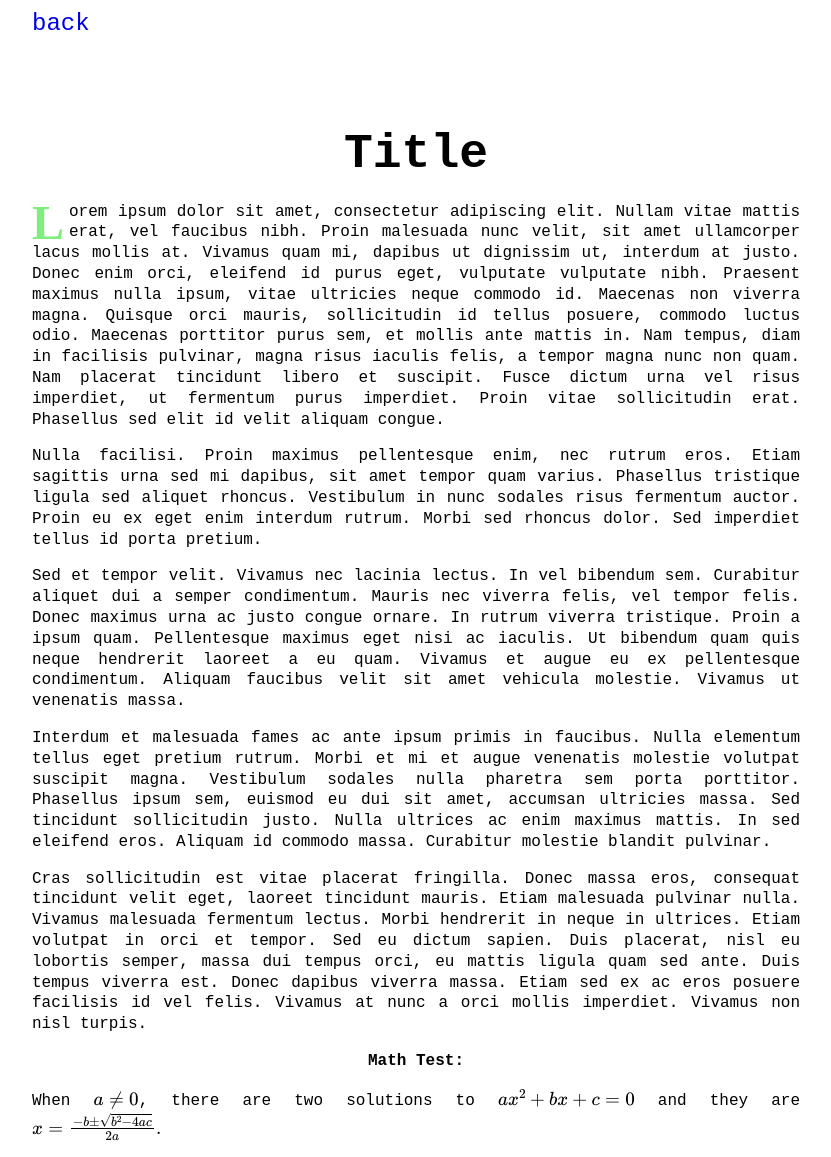
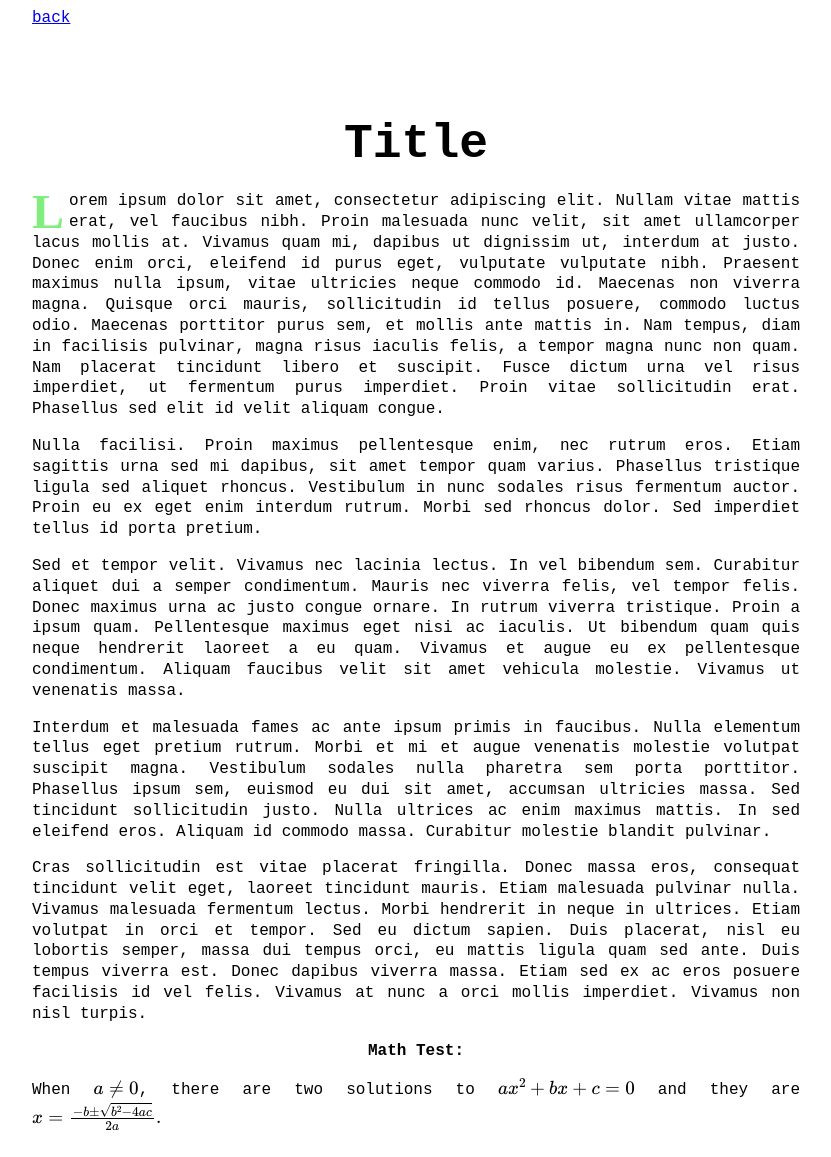
Before and after one commit to NNNILabs/NNNILabs.github.io, a Jekyll site: the page built from _posts/2024-09-23-Test.md, in a window 1280 px wide. Shown: the whole page, without its empty margins (224-1055 px from the left). Built offline with Jekyll 4.4.1, drawn with Linux system fonts in a browser that asks for light colours.

Commit message:
fix(css): makes back link better

```diff
--- a/assets/css/default.sass
+++ b/assets/css/default.sass
@@ -33,7 +33,8 @@ a:hover
 
 // link to go back
 #back
-	font-size: 1.5em
+	font-size: 1em
+	text-decoration: underline
 
 // embellished first letter
 #dropcap
```
